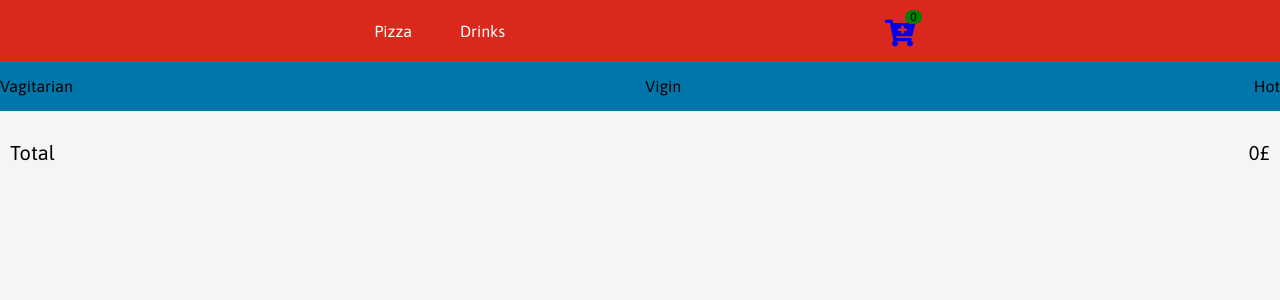
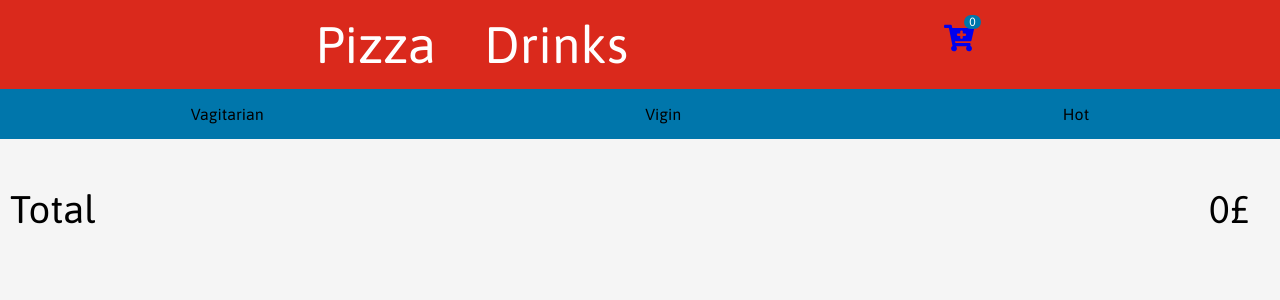
Before and after one commit to alihusnain4190/food, a React (Create React App) app in the folder fe-food/: page /cart in a window 1280 px wide. Shown: the top 300 px of the page. Built offline with nearby package versions, Linux system fonts and the light colour scheme.

Commit message:
add css style for ipad

```diff
--- a/fe-food/src/App.scss
+++ b/fe-food/src/App.scss
@@ -14,3 +14,8 @@ body {
   font-family: $main-font;
   color: #000;
 }
+/* Large Desktop and Laptop Screens (devices and browsers) */
+// @media only screen and (min-width: 1824px) {}
+
+// /* Tablet Devices, Desktop and Laptop Screens */
+// @media only screen and (max-width: 768px) {}
--- a/fe-food/src/Component/Navbar.jsx
+++ b/fe-food/src/Component/Navbar.jsx
@@ -7,8 +7,12 @@ const Navbar = () => {
   return (
     <nav className="navbar">
       <div className="navbar__text">
-        <Link to="/">Pizza</Link>
-        <Link to="#">Drinks</Link>
+        <Link to="/">
+          <span className="navbar__size">Pizza</span>
+        </Link>
+        <Link to="#">
+          <span className="navbar__size">Drinks</span>
+        </Link>
       </div>
       <div className="navbar__cart">
         <Link to="/cart">
--- a/fe-food/src/Pages/Cart.jsx
+++ b/fe-food/src/Pages/Cart.jsx
@@ -20,7 +20,7 @@ const Cart = () => {
                     <img src={item.p_image} alt={item.p_name} />
                   </td>
                   <td>
-                    <p>{item.p_name}</p>
+                    <p className="pizza__amount">{item.p_name}</p>
                   </td>
                   <td className="cart_button">
                     <button
@@ -31,7 +31,7 @@ const Cart = () => {
                     >
                       -
                     </button>
-                    <p>{item.p_amount}</p>
+                    <p className="pizza__amount">{item.p_amount}</p>
                     <button
                       onClick={() => {
                         increaseItem(item.p_id);
--- a/fe-food/src/style/layout/_cart.scss
+++ b/fe-food/src/style/layout/_cart.scss
@@ -54,3 +54,86 @@
     font-size: 20px;
   }
 }
+
+@media only screen and (min-device-width: 768px) and (max-device-width: 1024px) {
+  .cart {
+    .cart_container {
+      display: flex;
+      margin-top: 20px;
+      margin: 5px;
+      td:nth-child(2) {
+        width: 150px;
+      }
+      td:nth-child(3) {
+        width: 130px;
+      }
+      td:nth-child(4) {
+        width: 150px;
+      }
+      td {
+        width: 200px;
+        padding: 0 10px 0 0;
+        margin: 0;
+        border: 0;
+      }
+      img {
+        margin-top: 2px;
+        border-radius: 5px;
+        margin-bottom: 2px;
+
+        width: 100%;
+        max-height: 150px;
+      }
+      p {
+        margin-left: 5px;
+        font-size: 3vw;
+      }
+      .minus {
+        margin-left: 5px;
+        margin-top: 40px;
+        margin-bottom: 3px;
+        width: 10px;
+        height: 30px;
+      }
+      .plus {
+        margin-left: 5px;
+
+        margin-top: 40px;
+        margin-bottom: 3px;
+        width: 10px;
+        height: 30px;
+      }
+      .remove {
+        margin-left: 5px;
+        margin-top: 40px;
+        margin-bottom: 3px;
+        width: 100px;
+        height: 30px;
+      }
+      p {
+        margin-top: 40px;
+      }
+      .pizza__amount {
+        margin-top: 40px;
+      }
+      .price {
+        margin-right: 5px;
+        font-size: 3vw;
+      }
+      .cart_button {
+        text-align: center;
+        align-content: center;
+        display: flex;
+      }
+    }
+  }
+  .cartTotal {
+    display: flex;
+    justify-content: space-between;
+    margin: 10px;
+    p {
+      margin-right: 20px;
+      font-size: 3vw;
+    }
+  }
+}
--- a/fe-food/src/style/layout/_lowernavbar.scss
+++ b/fe-food/src/style/layout/_lowernavbar.scss
@@ -2,6 +2,16 @@
 .lowernavbar {
   display: flex;
   flex-direction: row;
-  justify-content: space-between;
+  justify-content: space-around;
+
   background-color: $lowernav-color;
 }
+@media only screen and (min-device-width: 768px) and (max-device-width: 1024px) {
+  .lowernavbar {
+    display: flex;
+    flex-direction: row;
+    justify-content: space-around;
+
+    background-color: $lowernav-color;
+  }
+}
--- a/fe-food/src/style/layout/_navbar.scss
+++ b/fe-food/src/style/layout/_navbar.scss
@@ -8,7 +8,9 @@
     display: flex;
     justify-content: space-evenly;
     align-items: center;
-
+    .navbar__size {
+      font-size: 4vw;
+    }
     a {
       cursor: pointer;
       margin-left: 1rem;
@@ -30,10 +32,6 @@
       border-radius: 9px;
     }
 
-    // .label-warning[href],
-    // .badge-warning[href] {
-    //   background-color: #c67605;
-    // }
     .lblCartCount {
       font-size: 12px;
       background: green;
@@ -44,3 +42,42 @@
     }
   }
 }
+@media only screen and (min-device-width: 768px) and (max-device-width: 1024px) {
+  .navbar {
+    display: flex;
+    background-color: $base-color;
+    justify-content: space-evenly;
+    padding: 15px;
+    .navbar__text {
+      display: flex;
+      justify-content: space-evenly;
+      align-items: center;
+      .navbar__size {
+        font-size: 4vw;
+      }
+    }
+
+    .navbar__cart {
+      .cart {
+        size: 50;
+        margin-top: 0.5rem;
+      }
+      .badge {
+        padding-left: 9px;
+        padding-right: 9px;
+        -webkit-border-radius: 9px;
+        -moz-border-radius: 9px;
+        border-radius: 9px;
+      }
+
+      .lblCartCount {
+        font-size: 12px;
+        background: $lowernav-color;
+        color: $main-color;
+        padding: 0 5px;
+        vertical-align: top;
+        margin-left: -10px;
+      }
+    }
+  }
+}
--- a/fe-food/src/style/layout/_pizza.scss
+++ b/fe-food/src/style/layout/_pizza.scss
@@ -11,8 +11,9 @@
     margin: 0.5rem;
     img {
       margin: 10px;
-      width: 300px;
-      height: 200px;
+      margin-left: 15px;
+      width: 90%;
+      border-radius: 5px;
     }
     .pizzaList__size {
       margin-left: 10px;
@@ -47,3 +48,54 @@
     }
   }
 }
+@media only screen and (min-device-width: 768px) and (max-device-width: 1024px) {
+  .pizzas {
+    display: flex;
+    flex-direction: row;
+    flex-wrap: wrap;
+    margin: 0.5rem;
+    margin-left: 2.2rem;
+    .pizzaList {
+      border-radius: 4px;
+      border: 1px double gray;
+
+      margin: 0.5rem;
+      img {
+        margin: 10px;
+        width: 300px;
+        height: 200px;
+      }
+      .pizzaList__size {
+        margin-left: 10px;
+        padding: 8px 8px;
+        width: 300px;
+        .opt {
+          font-size: 15px;
+        }
+      }
+      .pizzaList__name {
+        margin-left: 10px;
+        display: flex;
+        justify-content: space-evenly;
+        margin-top: 10px;
+        p {
+          margin-right: 4px;
+        }
+        .btn-more {
+          @include button-more($base-color, $main-color);
+        }
+      }
+      .pizzaList__add {
+        display: flex;
+        justify-content: space-evenly;
+        margin-top: 5px;
+        margin-bottom: 5px;
+        .btn-more {
+          @include button-more($lowernav-color, $main-color);
+          @include margin-left(4px);
+          font-size: large;
+        }
+      }
+    }
+  }
+}
--- a/fe-food/src/style/layout/_readmore.scss
+++ b/fe-food/src/style/layout/_readmore.scss
@@ -3,9 +3,9 @@
   margin-right: 10px;
   margin-top: 20px;
   img {
+    margin: 3px;
+    width: 95%;
     border-radius: 5px;
-    width: 300px;
-    height: 300px;
   }
   .btn-more {
     @include button-more($base-color, $main-color);
@@ -13,3 +13,24 @@
     font-size: large;
   }
 }
+
+@media only screen and (min-device-width: 768px) and (max-device-width: 1024px) {
+  .readMore {
+    margin-left: 25px;
+    margin-right: 10px;
+    margin-top: 20px;
+    img {
+      margin: 10px;
+      margin-left: 15px;
+      width: 95%;
+      max-width: 1000px;
+      max-height: 400px;
+      border-radius: 5px;
+    }
+    .btn-more {
+      @include button-more($base-color, $main-color);
+      @include margin-left(4px);
+      font-size: large;
+    }
+  }
+}
```
